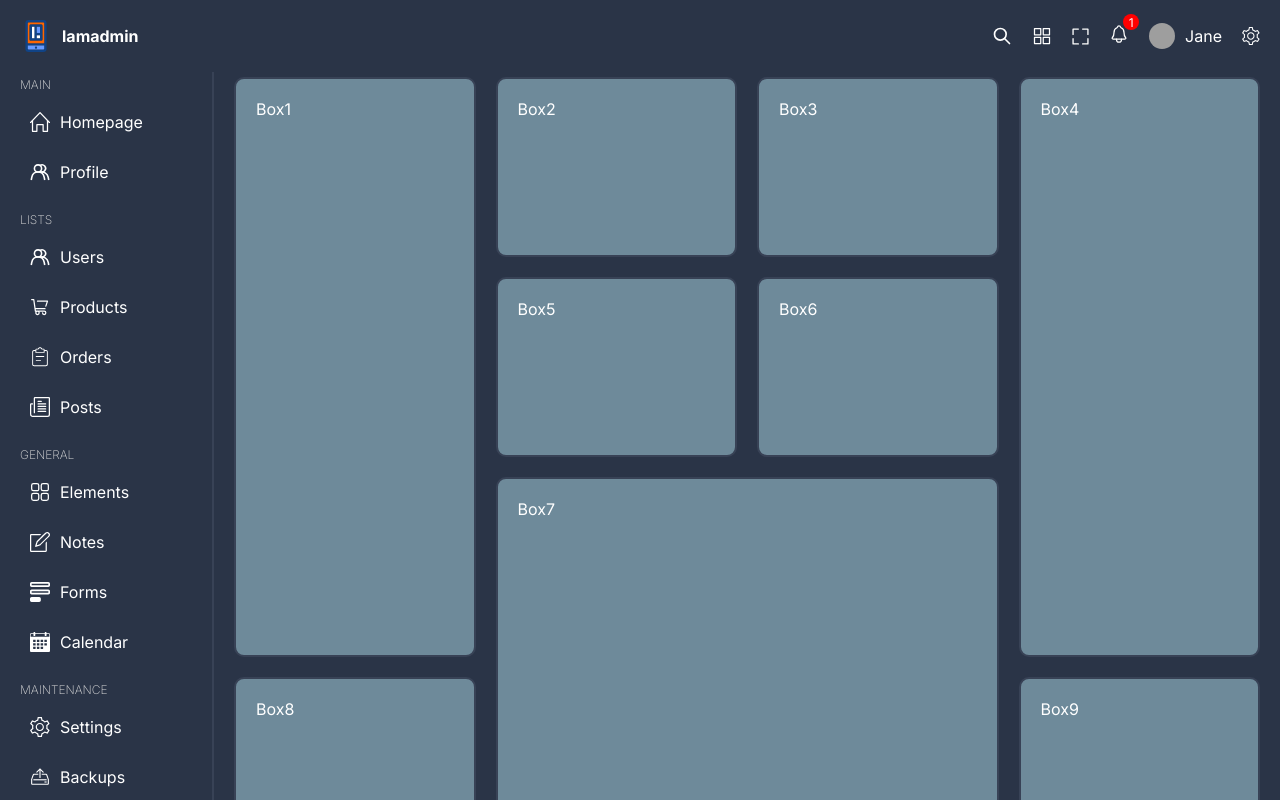
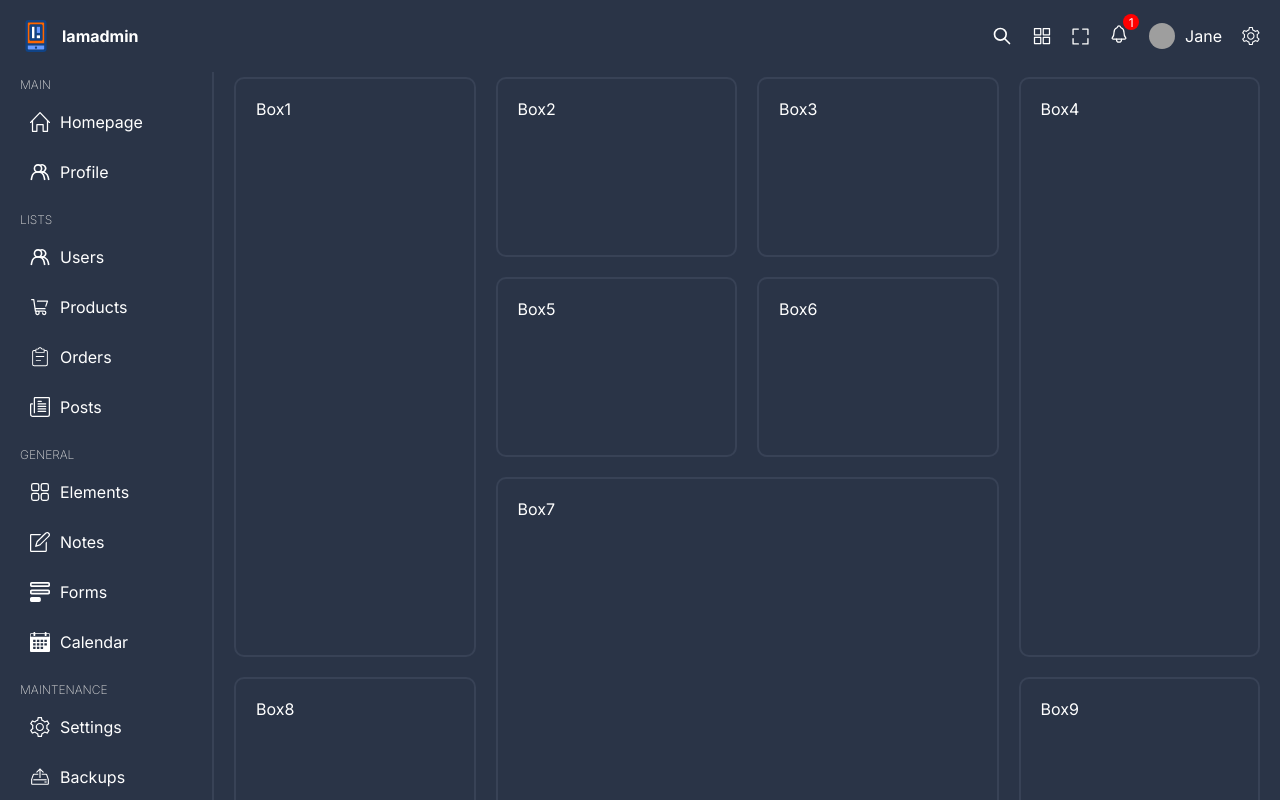
Before and after one commit to rrg1459/react-admin, a React (Vite) app: page / in a window 1280 px wide. Shown: the top 800 px of the page. Built offline with nearby package versions, Linux system fonts and the light colour scheme; grey boxes are pictures that could not be loaded.

Commit message:
Remove background color from home.scss

```diff
--- a/src/pages/home/home.scss
+++ b/src/pages/home/home.scss
@@ -10,7 +10,6 @@
     padding: 20px;
     border-radius: 10px;
     border: 2px solid $soft-bg;
-    background-color: rgba(173, 216, 230, 0.521);
   }
 
   .box1,
```
